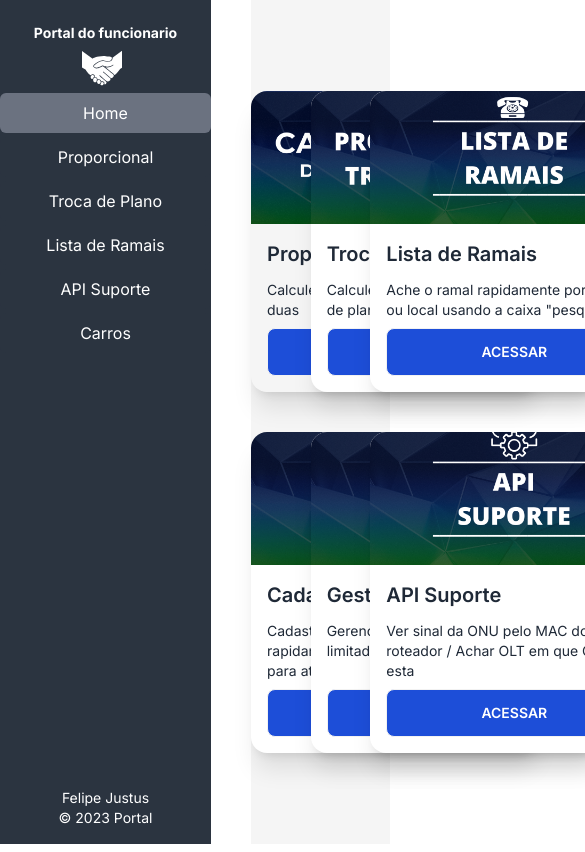
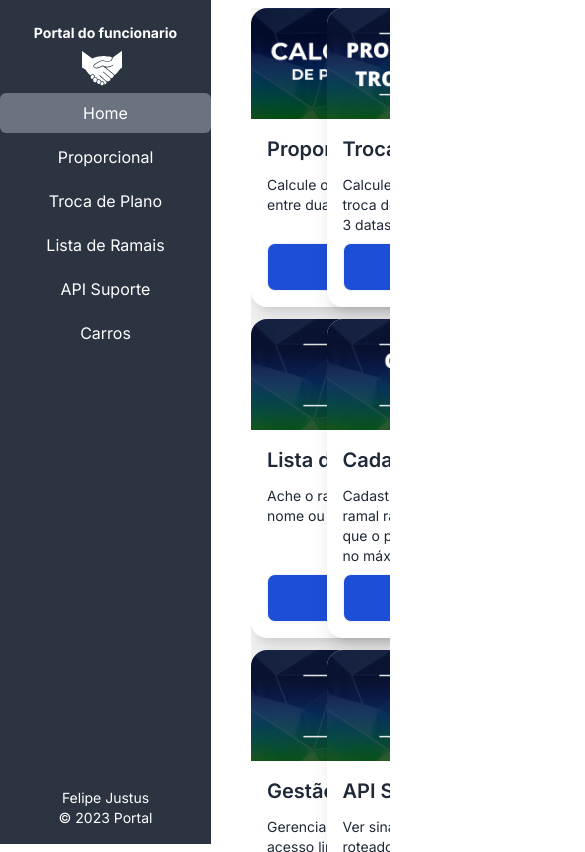
Before and after one commit to FelipeJustusMatos/Portal-do-Funcionario-ConectTelecom, a Next.js app: page / in a window 390 px wide. Shown: the top 852 px of the page, 585 px wide, since content can reach past the window. Built offline with nearby package versions, Linux system fonts and the light colour scheme.

Commit message:
responsiveTailwind

```diff
--- a/src/app/page.jsx
+++ b/src/app/page.jsx
@@ -15,11 +15,11 @@ export default function Home() {
   };
   return (
     <>
-      <main className="flex w-full  -mt-2 h-[100vh] bg-light">
-        <div className="w-full flex flex-col justify-center items-center">
-          <div className="grid grid-cols-3 gap-10 h-auto">
+      <div className="flex w-full min-h-screen bg-light">
+        <div className="w-full flex flex-col justify-center   items-center">
+          <div className="grid grid-cols-3 gap-10 lg:gap-3  md:grid-cols-2 lg:overflow-y-scroll">
             {/* card 1 */}
-            <div className="card card-compact  w-72 shadow-xl">
+            <div className="card card-compact bg-base-100  w-72 shadow-xl lg:w-60  ">
               <figure>
                 <Image
                   src={image5}
@@ -30,7 +30,7 @@ export default function Home() {
               </figure>
               <div className="card-body">
                 <h2 className="card-title">Proporcional Simples</h2>
-                <p>Calcule o valor proporcional entre duas ⠀⠀</p>
+                <p className="">Calcule o valor proporcional entre duas ⠀⠀</p>
                 <div className="card-actions justify-center">
                   <button
                     type="button"
@@ -43,7 +43,7 @@ export default function Home() {
               </div>
             </div>
             {/* card 2 */}
-            <div className="card card-compact bg-base-100 w-72 shadow-xl">
+            <div className="card card-compact bg-base-100 w-72 shadow-xl lg:w-60 ">
               <figure>
                 <Image
                   src={image6}
@@ -70,7 +70,7 @@ export default function Home() {
               </div>
             </div>
             {/* card 3 */}
-            <div className="card card-compact bg-base-100 w-72 shadow-xl">
+            <div className="card card-compact bg-base-100 w-72 shadow-xl lg:w-60 ">
               <figure>
                 <Image
                   src={image4}
@@ -81,10 +81,7 @@ export default function Home() {
               </figure>
               <div className="card-body">
                 <h2 className="card-title">Lista de Ramais</h2>
-                <p>
-                  Ache o ramal rapidamente por nome ou local usando a caixa
-                  "pesquisar"
-                </p>
+                <p>Ache o ramal rapidamente por nome ou local</p>
                 <div className="card-actions justify-center">
                   <button
                     type="button"
@@ -97,7 +94,7 @@ export default function Home() {
               </div>
             </div>
             {/* col 1 row 2 */}
-            <div className="card card-compact bg-base-100 w-72 shadow-xl">
+            <div className="card card-compact bg-base-100 w-72 shadow-xl lg:w-60 ">
               <figure>
                 <Image
                   src={image2}
@@ -124,7 +121,7 @@ export default function Home() {
               </div>
             </div>
             {/* col 2 row 2 */}
-            <div className="card card-compact bg-base-100 w-72 shadow-xl">
+            <div className="card card-compact bg-base-100 w-72 shadow-xl lg:w-60 ">
               <figure>
                 <Image
                   src={image}
@@ -153,7 +150,7 @@ export default function Home() {
               </div>
             </div>
             {/* col 3 row 2 */}
-            <div className="card card-compact bg-base-100 w-72 shadow-xl">
+            <div className="card card-compact bg-base-100 w-72 shadow-xl lg:w-60 ">
               <figure>
                 <Image
                   src={image3}
@@ -181,7 +178,7 @@ export default function Home() {
             </div>
           </div>
         </div>
-      </main>
+      </div>
     </>
   );
 }
--- a/tailwind.config.js
+++ b/tailwind.config.js
@@ -23,6 +23,25 @@ module.exports = {
         themes: ["dark"],
       },
     },
+    screens: {
+      "2xl": { max: "1535px" },
+      // => @media (max-width: 1535px) { ... }
+
+      xl: { max: "1279px" },
+      // => @media (max-width: 1279px) { ... }
+
+      lg: { max: "1023px" },
+      // => @media (max-width: 1023px) { ... }
+
+      md: { max: "767px" },
+      // => @media (max-width: 767px) { ... }
+
+      sm: { max: "639px" },
+      // => @media (max-width: 639px) { ... }
+
+      xs: { max: "479px" },
+      // => @media (max-width: 479px) { ... }
+    },
   },
 
   plugins: [require("daisyui")],
```
